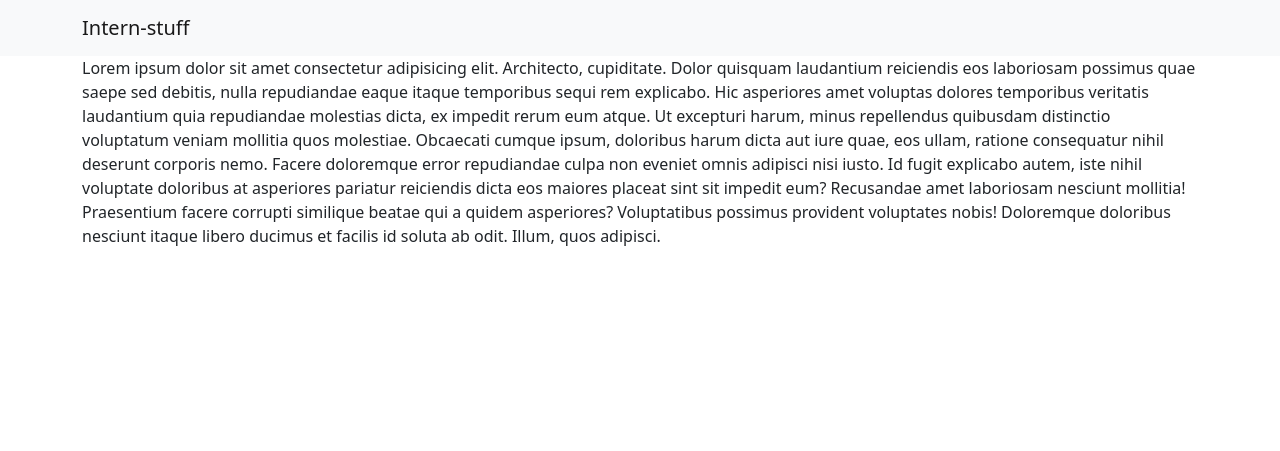
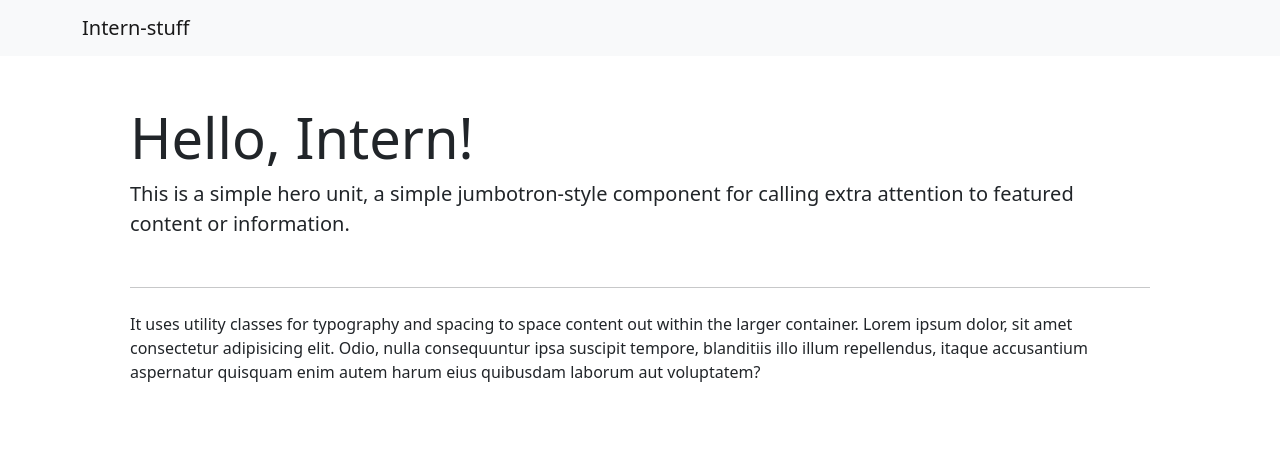
Before and after one commit to austinmula/first-intern-repo, a plain HTML site: page index.html in a window 1280 px wide. Drawn offline with nearby package versions, Linux system fonts and the light colour scheme.

Commit message:
header-done

```diff
--- a/index.html
+++ b/index.html
@@ -22,24 +22,22 @@
     </header>
 
     <div class="container-xl">
-      <p>
-        Lorem ipsum dolor sit amet consectetur adipisicing elit. Architecto,
-        cupiditate. Dolor quisquam laudantium reiciendis eos laboriosam possimus
-        quae saepe sed debitis, nulla repudiandae eaque itaque temporibus sequi
-        rem explicabo. Hic asperiores amet voluptas dolores temporibus veritatis
-        laudantium quia repudiandae molestias dicta, ex impedit rerum eum atque.
-        Ut excepturi harum, minus repellendus quibusdam distinctio voluptatum
-        veniam mollitia quos molestiae. Obcaecati cumque ipsum, doloribus harum
-        dicta aut iure quae, eos ullam, ratione consequatur nihil deserunt
-        corporis nemo. Facere doloremque error repudiandae culpa non eveniet
-        omnis adipisci nisi iusto. Id fugit explicabo autem, iste nihil
-        voluptate doloribus at asperiores pariatur reiciendis dicta eos maiores
-        placeat sint sit impedit eum? Recusandae amet laboriosam nesciunt
-        mollitia! Praesentium facere corrupti similique beatae qui a quidem
-        asperiores? Voluptatibus possimus provident voluptates nobis! Doloremque
-        doloribus nesciunt itaque libero ducimus et facilis id soluta ab odit.
-        Illum, quos adipisci.
-      </p>
+      <div class="card p-5 border-0">
+        <h1 class="display-4">Hello, Intern!</h1>
+        <p class="lead mb-4">
+          This is a simple hero unit, a simple jumbotron-style component for
+          calling extra attention to featured content or information.
+        </p>
+        <hr class="my-4" />
+        <p>
+          It uses utility classes for typography and spacing to space content
+          out within the larger container. Lorem ipsum dolor, sit amet
+          consectetur adipisicing elit. Odio, nulla consequuntur ipsa suscipit
+          tempore, blanditiis illo illum repellendus, itaque accusantium
+          aspernatur quisquam enim autem harum eius quibusdam laborum aut
+          voluptatem?
+        </p>
+      </div>
     </div>
     <script
       src="https://cdn.jsdelivr.net/npm/@popperjs/core@2.11.6/dist/umd/popper.min.js"
```
